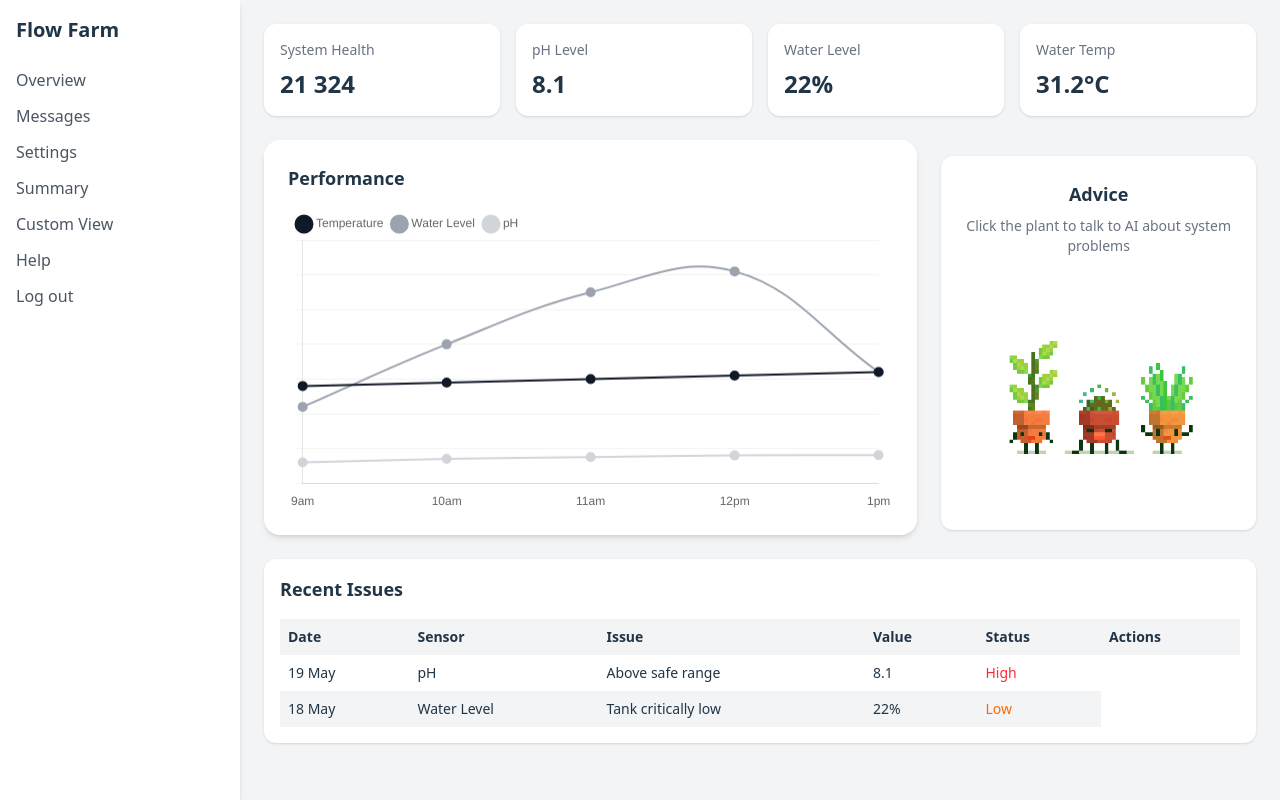
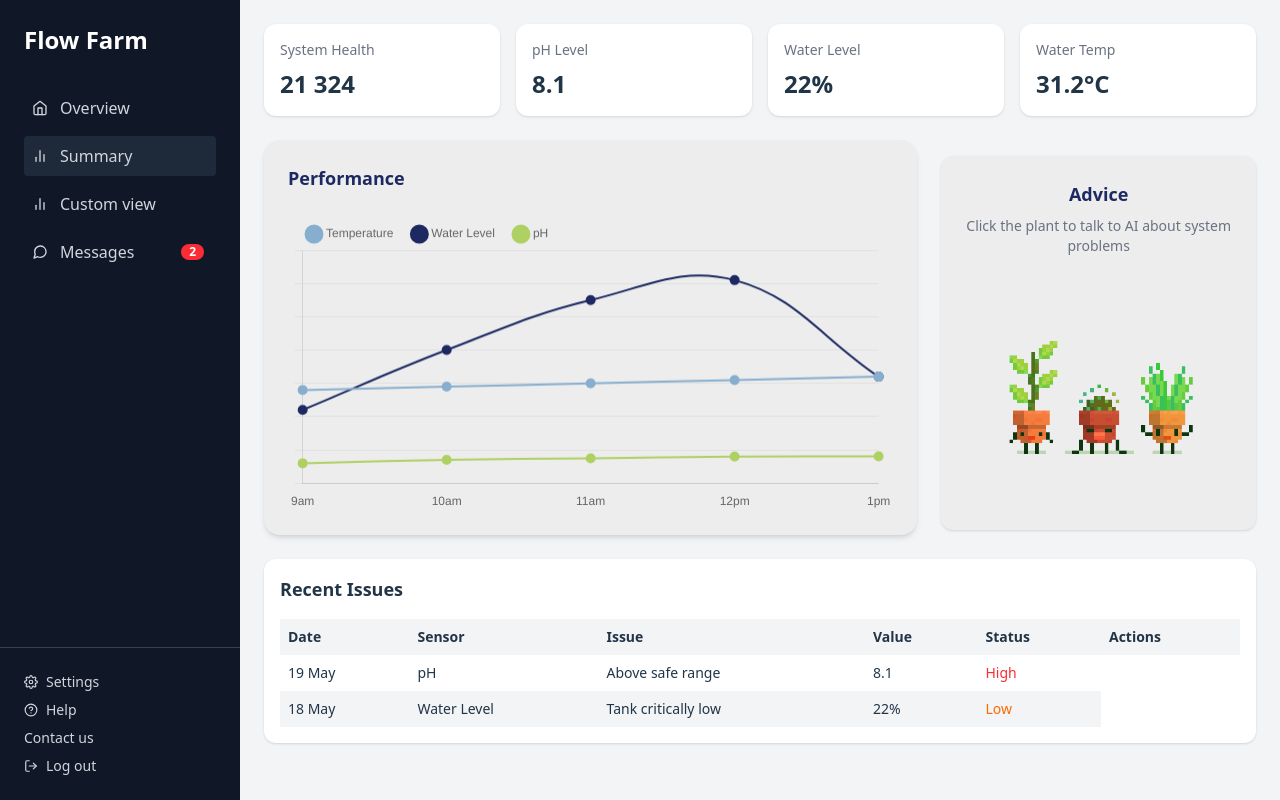
Before and after one commit to Blessedce/Flow-Farm, a React (Vite) app: page /dashboard in a window 1280 px wide. Built offline with nearby package versions, Linux system fonts and the light colour scheme.

Commit message:
Pushed dashboard edits

```diff
--- a/package.json
+++ b/package.json
@@ -19,6 +19,7 @@
     "react": "^19.2.0",
     "react-chartjs-2": "^5.3.1",
     "react-dom": "^19.2.0",
+    "react-icons": "^5.5.0",
     "react-router-dom": "^7.13.0",
     "recharts": "^3.7.0",
     "tailwindcss": "^4.1.18"
--- a/src/components/dashboard/AdviceCard.jsx
+++ b/src/components/dashboard/AdviceCard.jsx
@@ -7,9 +7,9 @@ export default function AdviceCard() {
   };
 
   return (
-    <div className="bg-white p-6 rounded-xl shadow mt-4 text-center">
+    <div className="bg-[#ededed] p-6 rounded-xl shadow mt-4 text-center">
 
-      <h2 className="text-lg font-semibold mb-2">
+      <h2 className="text-lg font-bold mb-2 text-[#1d2a62]">
         Advice
       </h2>
 
--- a/src/components/dashboard/PerformanceChart.jsx
+++ b/src/components/dashboard/PerformanceChart.jsx
@@ -26,9 +26,9 @@ export default function PerformanceChart() {
     {
       label: "Temperature",
       data: [28, 29, 30, 31, 32],
-        borderColor: "#111827",
-        backgroundColor: "#111827",
-        tension: 0.4,              // smooth curve
+      borderColor: "#87aece",
+      backgroundColor: "#87aece",
+      tension: 0.4,
       borderWidth: 2,
       pointRadius: 4,
       pointHoverRadius: 6,
@@ -36,8 +36,8 @@ export default function PerformanceChart() {
     {
       label: "Water Level",
       data: [22, 40, 55, 61, 32],
-        borderColor: "#9CA3AF",
-        backgroundColor: "#9CA3AF",
+      borderColor: "#1d2a62",
+      backgroundColor: "#1d2a62",
       tension: 0.4,
       borderWidth: 2,
       pointRadius: 4,
@@ -45,8 +45,8 @@ export default function PerformanceChart() {
     {
       label: "pH",
       data: [6, 7, 7.5, 8, 8.1],
-        borderColor: "#D1D5DB",
-        backgroundColor: "#D1D5DB",
+      borderColor: "#afd063",
+      backgroundColor: "#afd063",
       tension: 0.4,
       borderWidth: 2,
       pointRadius: 4,
@@ -63,6 +63,7 @@ export default function PerformanceChart() {
         labels: {
           usePointStyle: true,
           pointStyle: "circle",
+          padding: 20,
         }
       }
     },
@@ -84,8 +85,8 @@ export default function PerformanceChart() {
   };
 
   return (
-    <div className="bg-white p-6 rounded-2xl shadow-md">
-      <h2 className="text-lg font-semibold mb-4">Performance</h2>
+    <div className="bg-[#ededed] p-6 rounded-2xl shadow-md">
+      <h2 className="text-lg font-bold mb-4 text-[#1d2a62]">Performance</h2>
       <Line data={data} options={options} />
     </div>
   );
--- a/src/components/dashboard/Sidebar.jsx
+++ b/src/components/dashboard/Sidebar.jsx
@@ -1,23 +1,56 @@
+import { FiHome, FiBarChart2, FiMessageCircle, FiSettings, FiHelpCircle, FiLogOut } from "react-icons/fi";
+
 export default function Sidebar() {
+  return (
+    <div className="hidden md:flex flex-col w-60 bg-gray-900 text-gray-300 h-screen justify-between">
 
-  return (
-    <div className="hidden md:flex flex-col w-60 bg-white shadow-md p-4">
+      {/* Top Section */}
+      <div className="p-6">
+        <h2 className="text-2xl font-bold text-white mb-8">Flow Farm</h2>
 
-      <h2 className="text-xl font-bold mb-6">
-        Flow Farm
-      </h2>
+        {/* Menu */}
+        <nav className="flex flex-col gap-2">
+          <div className="flex items-center gap-3 p-2 rounded hover:bg-gray-700 cursor-pointer">
+            <FiHome />
+            <span>Overview</span>
+          </div>
 
-      <nav className="flex flex-col gap-3 text-gray-600">
+          <div className="flex items-center gap-3 p-2 rounded hover:bg-gray-700 cursor-pointer bg-gray-800">
+            <FiBarChart2 />
+            <span>Summary</span>
+          </div>
 
-        <p className="hover:text-black cursor-pointer">Overview</p>
-        <p className="hover:text-black cursor-pointer">Messages</p>
-        <p className="hover:text-black cursor-pointer">Settings</p>
-        <p className="hover:text-black cursor-pointer">Summary</p>
-        <p className="hover:text-black cursor-pointer">Custom View</p>
-        <p className="hover:text-black cursor-pointer">Help</p>
-        <p className="hover:text-red-500 cursor-pointer">Log out</p>
+          <div className="flex items-center gap-3 p-2 rounded hover:bg-gray-700 cursor-pointer">
+            <FiBarChart2 />
+            <span>Custom view</span>
+          </div>
 
-      </nav>
+          <div className="flex items-center gap-3 p-2 rounded hover:bg-gray-700 cursor-pointer relative">
+            <FiMessageCircle />
+            <span>Messages</span>
+            <span className="absolute right-3 bg-red-500 text-white text-xs font-bold px-2 rounded-full">2</span>
+          </div>
+        </nav>
+      </div>
+
+      {/* Bottom Section */}
+      <div className="p-6 border-t border-gray-700 flex flex-col gap-2 text-sm">
+        <div className="flex items-center gap-2 hover:text-white cursor-pointer">
+          <FiSettings />
+          <span>Settings</span>
+        </div>
+        <div className="flex items-center gap-2 hover:text-white cursor-pointer">
+          <FiHelpCircle />
+          <span>Help</span>
+        </div>
+        <div className="flex items-center gap-2 hover:text-white cursor-pointer">
+          <span>Contact us</span>
+        </div>
+        <div className="flex items-center gap-2 hover:text-red-500 cursor-pointer">
+          <FiLogOut />
+          <span>Log out</span>
+        </div>
+      </div>
 
     </div>
   );
```
Also changed, not shown: 1 other file (tests, documents, lock files or other folders). Lines whose indentation alone changed are shown as unchanged.
